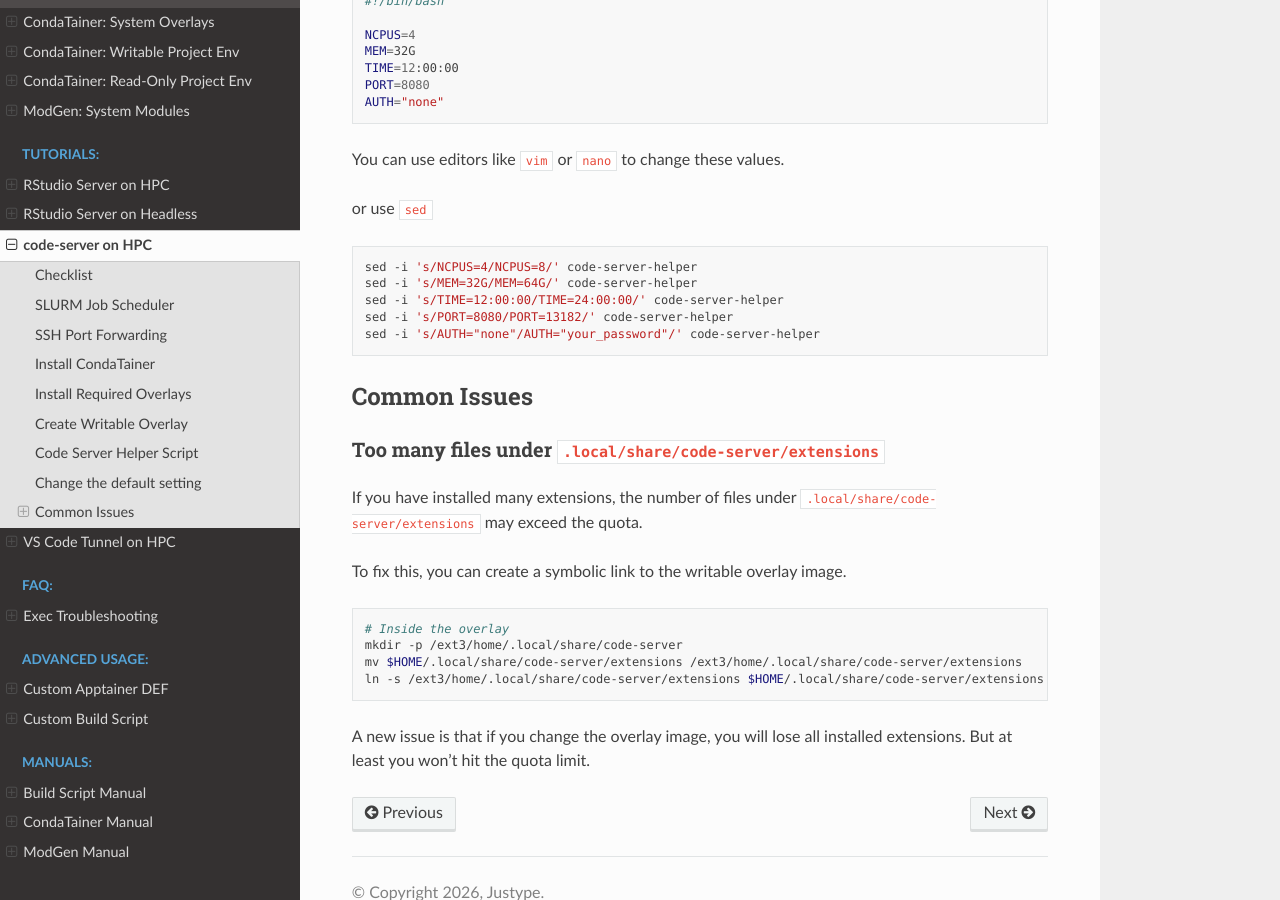
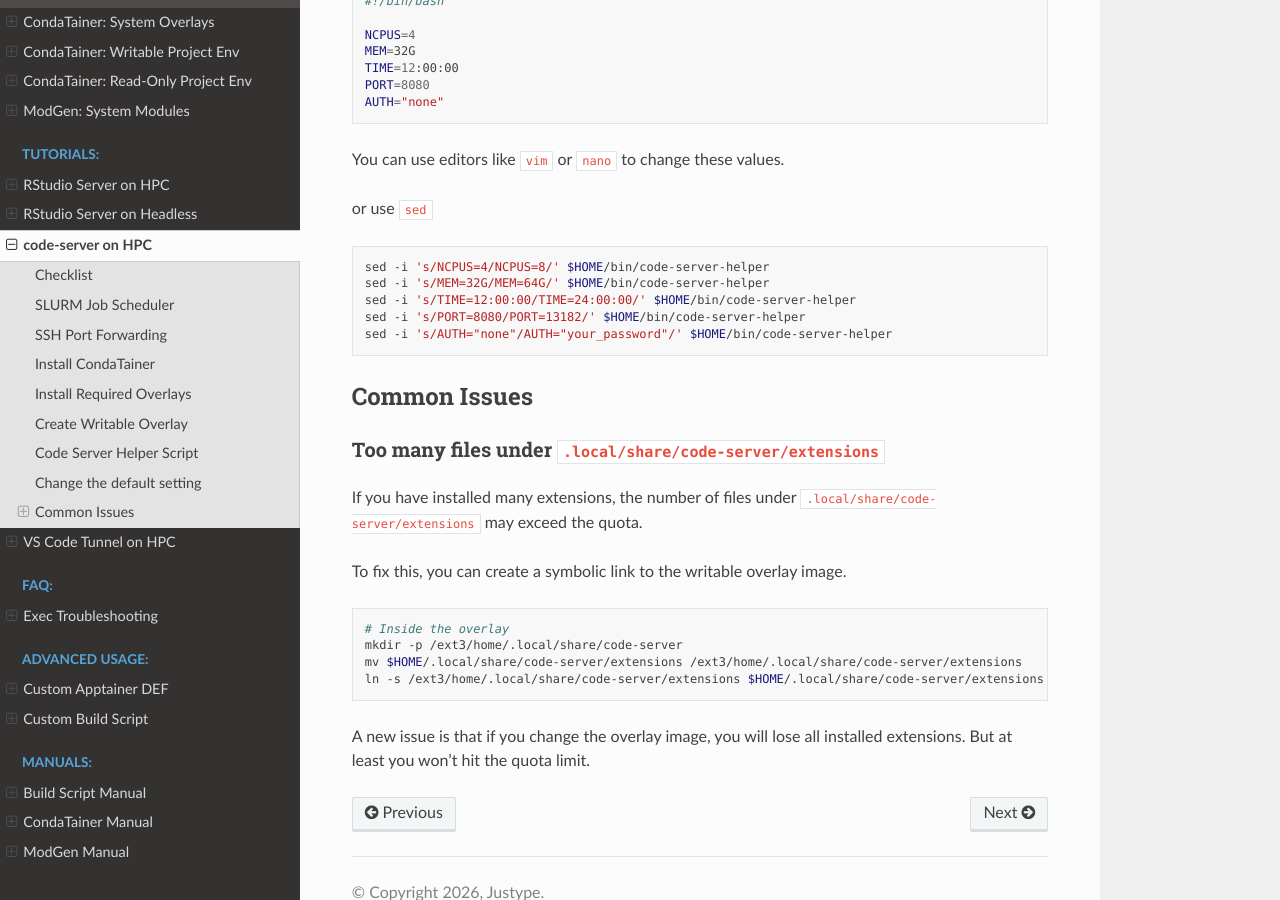
Before and after one commit to Justype/condatainer, a Sphinx documentation site: the page built from docs/tutorials/code-server_on_HPC.md, in a window 1280 px wide and 900 px high, scrolled down 4204 px. Built offline with Sphinx 7.4.7 and the Read the Docs theme 3.1.0, drawn with Linux system fonts in a browser that asks for light colours.

Commit message:
docs: update helper script paths in documentation

````diff
--- a/docs/tutorials/code-server_on_HPC.md
+++ b/docs/tutorials/code-server_on_HPC.md
@@ -205,11 +205,11 @@ You can use editors like `vim` or `nano` to change these values.
 or use `sed`
 
 ```bash
-sed -i 's/NCPUS=4/NCPUS=8/' code-server-helper
-sed -i 's/MEM=32G/MEM=64G/' code-server-helper
-sed -i 's/TIME=12:00:00/TIME=24:00:00/' code-server-helper
-sed -i 's/PORT=8080/PORT=13182/' code-server-helper
-sed -i 's/AUTH="none"/AUTH="your_password"/' code-server-helper
+sed -i 's/NCPUS=4/NCPUS=8/' $HOME/bin/code-server-helper
+sed -i 's/MEM=32G/MEM=64G/' $HOME/bin/code-server-helper
+sed -i 's/TIME=12:00:00/TIME=24:00:00/' $HOME/bin/code-server-helper
+sed -i 's/PORT=8080/PORT=13182/' $HOME/bin/code-server-helper
+sed -i 's/AUTH="none"/AUTH="your_password"/' $HOME/bin/code-server-helper
 ```
 
 ## Common Issues
````
Also changed, not shown: docs/tutorials/rstudio-server_on_HPC.md (+4 -4 lines), docs/tutorials/vscode-tunnel_on_HPC.md (+4 -4 lines).
